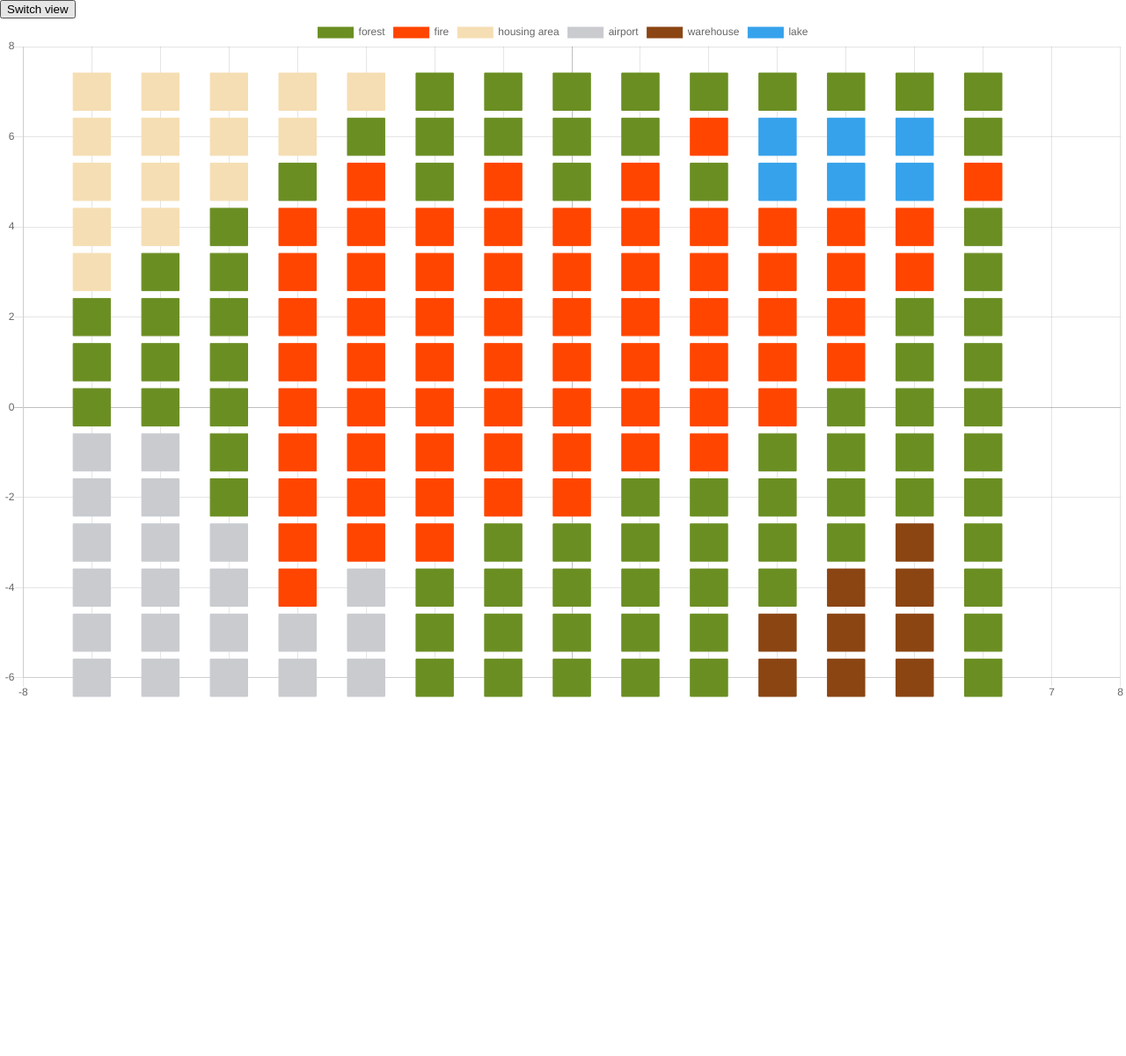
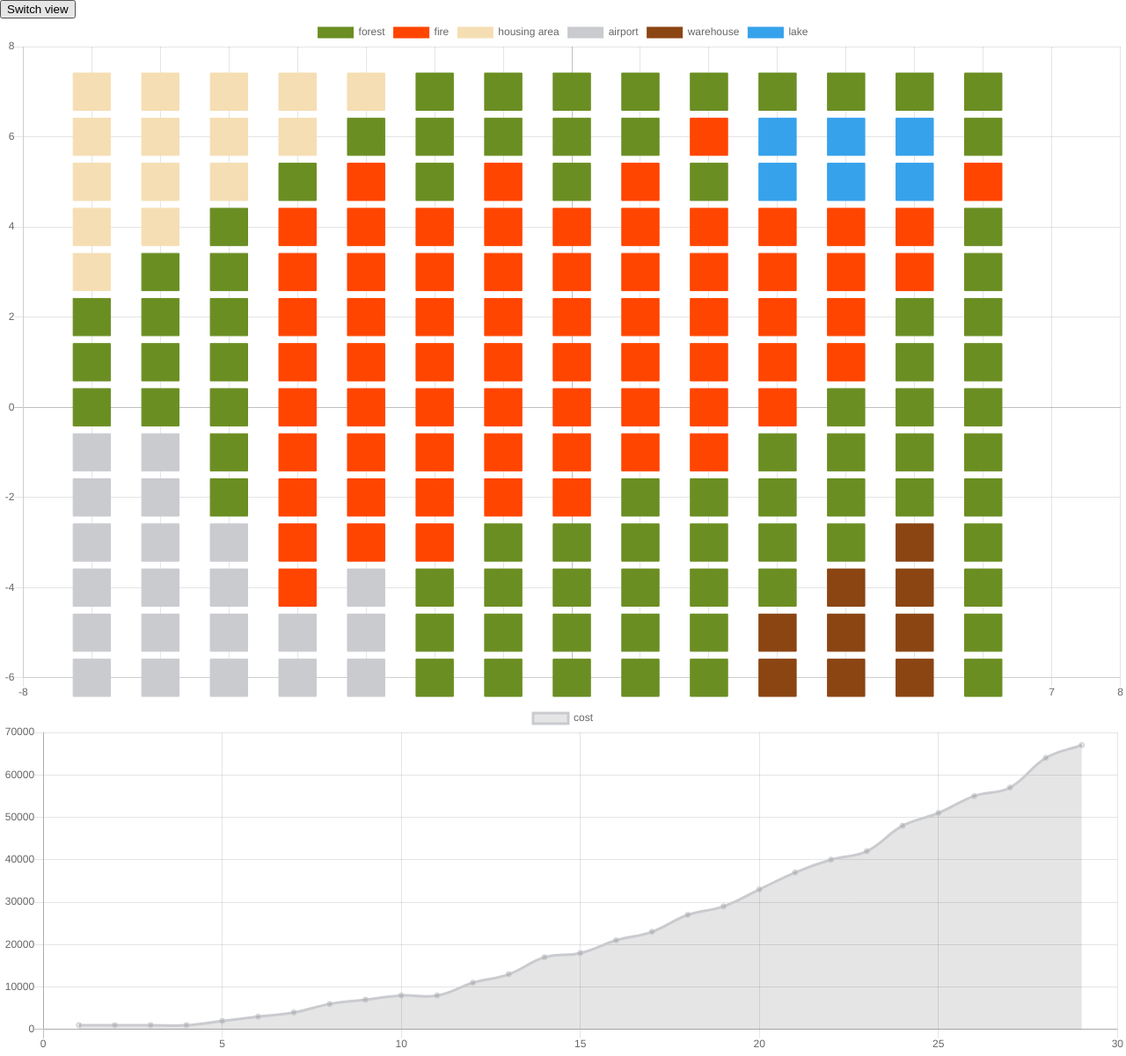
Before and after one commit to Nazar910/fire-spread-simulation, a plain HTML site: page index.html in a window 1280 px wide. Shown: the whole page at 88% size. Before the commit the page ends 955 px from the top, so only its background shows below. Drawn offline with nearby package versions, Linux system fonts and the light colour scheme.

Commit message:
eval cost

```diff
--- a/index.html
+++ b/index.html
@@ -32,32 +32,16 @@
     function alpha(rgb, koef) {
         return color(rgb).alpha(koef).rgbString();
     }
-    function drawChart() {
+    function drawChart(costs) {
         var ctx = document.getElementById("chart").getContext('2d');
         ctx.canvas.width = window.innerWidth;
         ctx.canvas.height = window.innerHeight / 2;
         var chart = new Chart.Line(ctx, {
             data: {
                 datasets: [{
-                    label: 'fire',
-                    borderColor: COLORS.red,
-                    backgroundColor: color(COLORS.red).alpha(0.2).rgbString(),
-                    data: [{
-                        x: -1,
-                        y: 1
-                    }, {
-                        x: 1,
-                        y: 1
-                    }, {
-                        x: 1,
-                        y: -1
-                    }, {
-                        x: -1,
-                        y: -1
-                    }, {
-                        x: -1,
-                        y: 1
-                    }]
+                    label: 'cost',
+                    borderColor: COLORS.grey,
+                    data: costs.map((c, i) => ({ x: i + 1, y: c }))
                 }]
             },
             options: {
@@ -431,8 +415,15 @@
             airport: countColorCells(COLORS.grey),
             warehouse: countColorCells(COLORS.saddlebrown)
         };
+        const COSTS = {
+            forest: 1000,
+            housingArea: 1000,
+            airport: 1000,
+            warehouse: 1000
+        };
         //draw fire point
         colorCell(7, 7, COLORS.orangered);
+        const costs = [];
         for (let t = 1; t < 30; t++) {
             East(0.25);
             West(1);
@@ -444,13 +435,18 @@
             NorthWest(1.25);
             West(0.25);
             SouthWest(0.25);
+            const AFTER_FIRE_COUNT = {
+                forest: countColorCells(COLORS.olivedrab),
+                housingArea: countColorCells(COLORS.wheat),
+                airport: countColorCells(COLORS.grey),
+                warehouse: countColorCells(COLORS.saddlebrown)
+            };
+            costs.push(COSTS.forest * Math.abs(INITIAL_COUNT.forest - AFTER_FIRE_COUNT.forest) +
+                COSTS.housingArea * Math.abs(INITIAL_COUNT.housingArea - AFTER_FIRE_COUNT.housingArea) +
+                COSTS.airport * Math.abs(INITIAL_COUNT.airport - AFTER_FIRE_COUNT.airport) +
+                COSTS.warehouse * Math.abs(INITIAL_COUNT.warehouse - AFTER_FIRE_COUNT.warehouse));
         }
-        const AFTER_FIRE_COUNT = {
-            forest: countColorCells(COLORS.olivedrab),
-            housingArea: countColorCells(COLORS.wheat),
-            airport: countColorCells(COLORS.grey),
-            warehouse: countColorCells(COLORS.saddlebrown)
-        };
+        drawChart(costs);
         drawBubble();
     }
 
```
